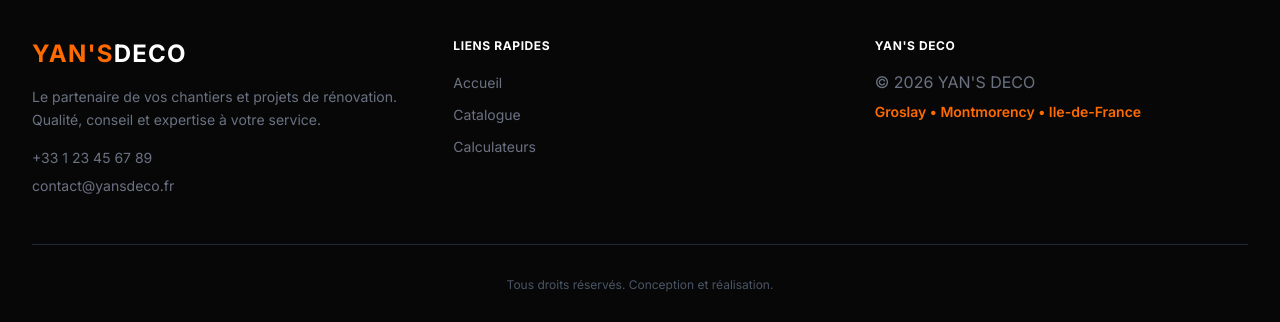
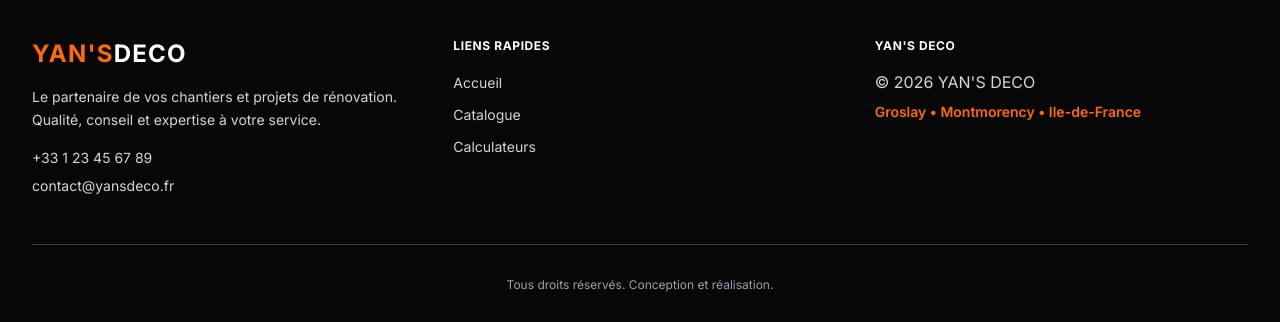
Before and after one commit to Badger0404/YansDeco, a React (Vite) app: page /contact in a window 1280 px wide. Shown: the part 1433-1755 px from the top of the page. Built offline with nearby package versions, Linux system fonts and the light colour scheme.

Commit message:
Fix Footer text visibility

```diff
--- a/src/components/Footer.tsx
+++ b/src/components/Footer.tsx
@@ -31,13 +31,13 @@ const Footer: React.FC<FooterProps> = ({ theme }) => {
               <span className={isLight ? 'text-black' : 'text-white'}>DECO</span>
             </Link>
             <p className={`mb-4 font-light text-sm leading-relaxed ${
-              isLight ? 'text-gray-600' : 'text-gray-500 dark:text-gray-400'
+              isLight ? 'text-gray-800' : 'text-gray-300'
             }`}>
               Le partenaire de vos chantiers et projets de rénovation. Qualité, conseil et expertise à votre service.
             </p>
             <div className="space-y-2 text-sm">
-              <p className={isLight ? 'text-gray-600' : 'text-gray-500'}>+33 1 23 45 67 89</p>
-              <p className={isLight ? 'text-gray-600' : 'text-gray-500'}>contact@yansdeco.fr</p>
+              <p className={isLight ? 'text-gray-700' : 'text-gray-300'}>+33 1 23 45 67 89</p>
+              <p className={isLight ? 'text-gray-700' : 'text-gray-300'}>contact@yansdeco.fr</p>
             </div>
           </div>
 
@@ -54,8 +54,8 @@ const Footer: React.FC<FooterProps> = ({ theme }) => {
                     to={link.path}
                     className={`text-sm transition-colors ${
                       isLight
-                        ? 'text-gray-600 hover:text-[#FF6B00]'
-                        : 'text-gray-500 dark:text-gray-400 hover:text-[#FF6B00]'
+                        ? 'text-gray-700 hover:text-[#FF6B00]'
+                        : 'text-gray-300 hover:text-[#FF6B00]'
                     }`}
                   >
                     {link.label}
@@ -71,7 +71,7 @@ const Footer: React.FC<FooterProps> = ({ theme }) => {
             }`}>
               Yan's Deco
             </h4>
-            <p className={isLight ? 'text-gray-600' : 'text-gray-500'}>© 2026 YAN'S DECO</p>
+            <p className={isLight ? 'text-gray-700' : 'text-gray-300'}>© 2026 YAN'S DECO</p>
             <p className="text-[#FF6B00] font-semibold text-sm mt-2">
               Groslay • Montmorency • Ile-de-France
             </p>
@@ -79,7 +79,7 @@ const Footer: React.FC<FooterProps> = ({ theme }) => {
         </div>
 
         <div className={`mt-12 pt-8 text-center text-xs transition-colors ${
-          isLight ? 'text-gray-500 border-gray-200' : 'text-gray-600 border-gray-800'
+          isLight ? 'text-gray-600 border-gray-300' : 'text-gray-400 border-gray-700'
         }`} style={{ borderTopWidth: '1px', borderTopStyle: 'solid' }}>
           <p>Tous droits réservés. Conception et réalisation.</p>
         </div>
```
